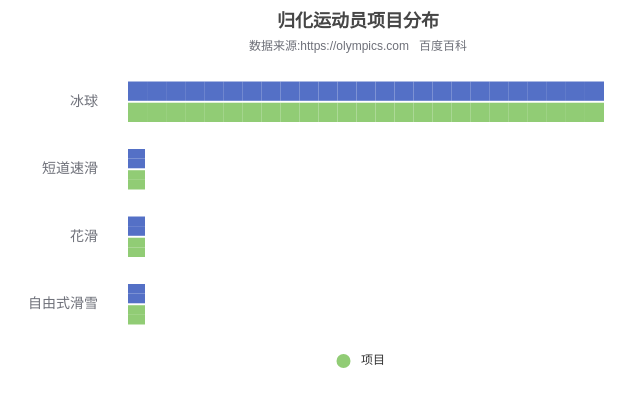
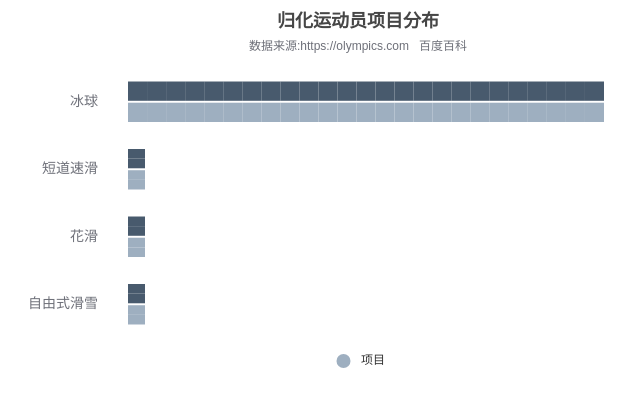
Before and after one commit to Microtreei/microtreei.github.io, a plain HTML site: page Symbols.html in a window 1280 px wide. Shown: the whole page, without its empty margins (0-640 px from the left). Drawn offline with nearby package versions, Linux system fonts and the light colour scheme.

Commit message:
Update Symbols.html

```diff
--- a/Symbols.html
+++ b/Symbols.html
@@ -50,7 +50,7 @@
                 let val1 = params[1]["value"];
                 let circle = `<span style="display:inline-block;margin-right:5px;border-radius:50%;width:10px;height:10px;left:5px;background-color:`;
 
-                let data1 = `${circle}#9CD182"></span> ${params[1]["seriesName"]}人数: ${val1}人`;
+                let data1 = `${circle}#485a6d"></span> ${params[1]["seriesName"]}人数: ${val1}人`;
                 return `${params[0].axisValueLabel}<br/>${data1}`;
               },
             },
@@ -85,6 +85,9 @@
               {
                 id: "bar1",
                 type: type,
+                itemStyle: {
+                  color: "#485a6d",
+                },
                 label: labelSetting,
                 symbolRepeat: true,
                 symbolSize: ["80%", "60%"],
@@ -118,6 +121,9 @@
                 name: "项目",
                 id: "bar2",
                 type: type,
+                itemStyle: {
+                  color: "#9eafc0",
+                },
                 barGap: "10%",
                 label: labelSetting,
                 symbolRepeat: true,
```
